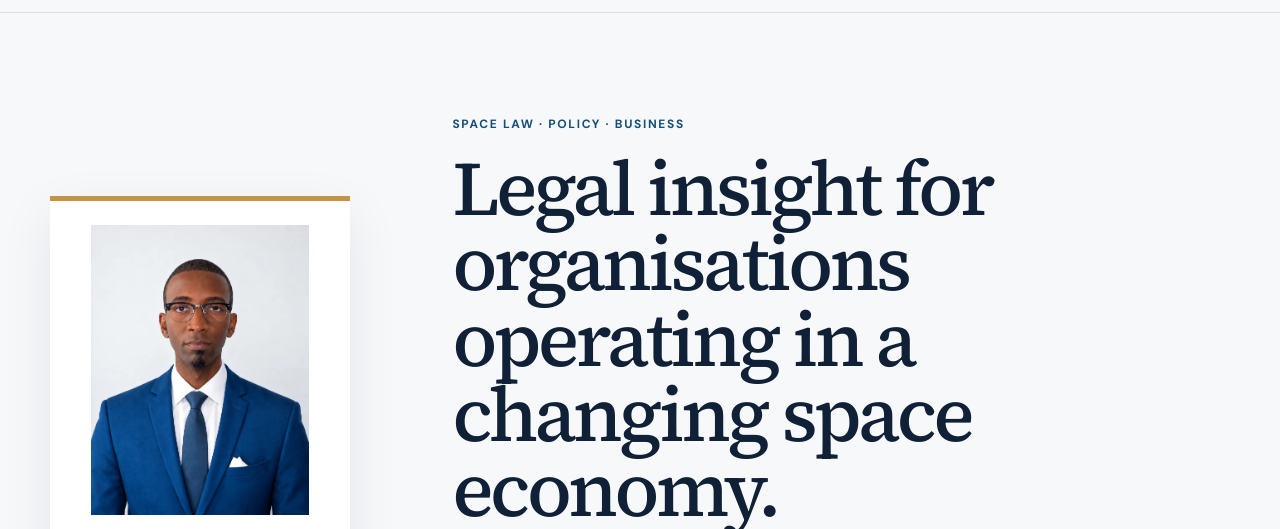
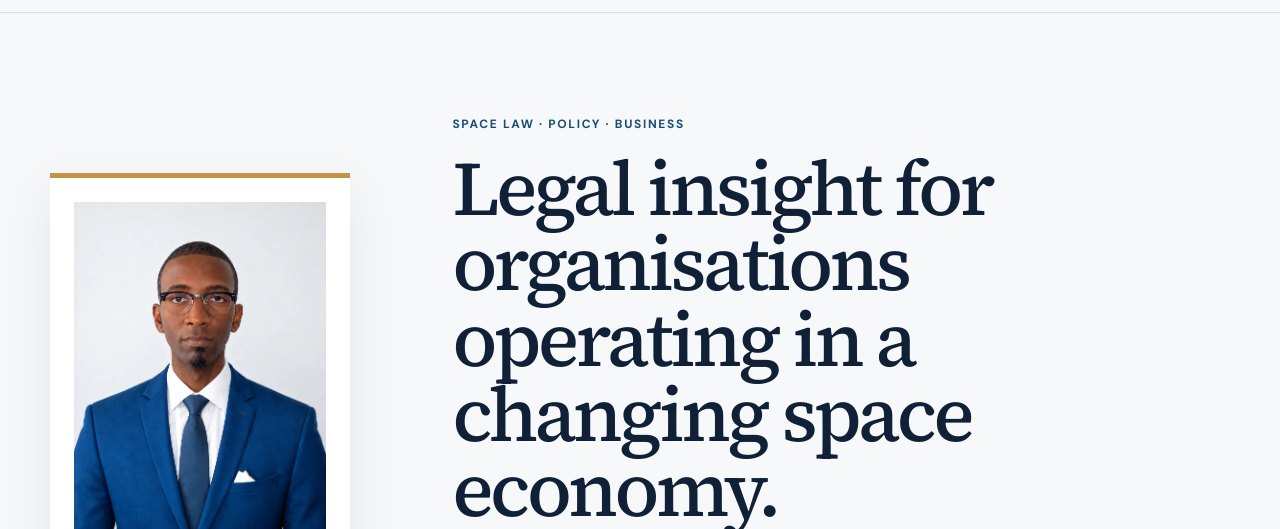
Before and after one commit to ianssalispace/ianssalispace.github.io, a plain HTML site: page index.html in a window 1280 px wide. Shown: the part 63-592 px from the top of the page. Drawn offline with Linux system fonts and the light colour scheme.

Commit message:
Update styles.css

```diff
--- a/assets/styles.css
+++ b/assets/styles.css
@@ -170,6 +170,8 @@ h3 { margin: .7rem 0 .8rem; font-family: var(--serif); font-size: 1.45rem; font-
 }
 /* Nuova fotografia professionale */
 .portrait-frame {
+  width: 100%;
+  height: auto !important;
   overflow: hidden;
   background: #ffffff;
 }
@@ -177,9 +179,8 @@ h3 { margin: .7rem 0 .8rem; font-family: var(--serif); font-size: 1.45rem; font-
 .portrait-frame .portrait {
   display: block;
   width: 100%;
-  height: 100%;
-  object-fit: contain;
+  height: auto !important;
+  object-fit: initial;
   object-position: center top;
   transform: none !important;
-  transform-origin: center center;
 }
```
